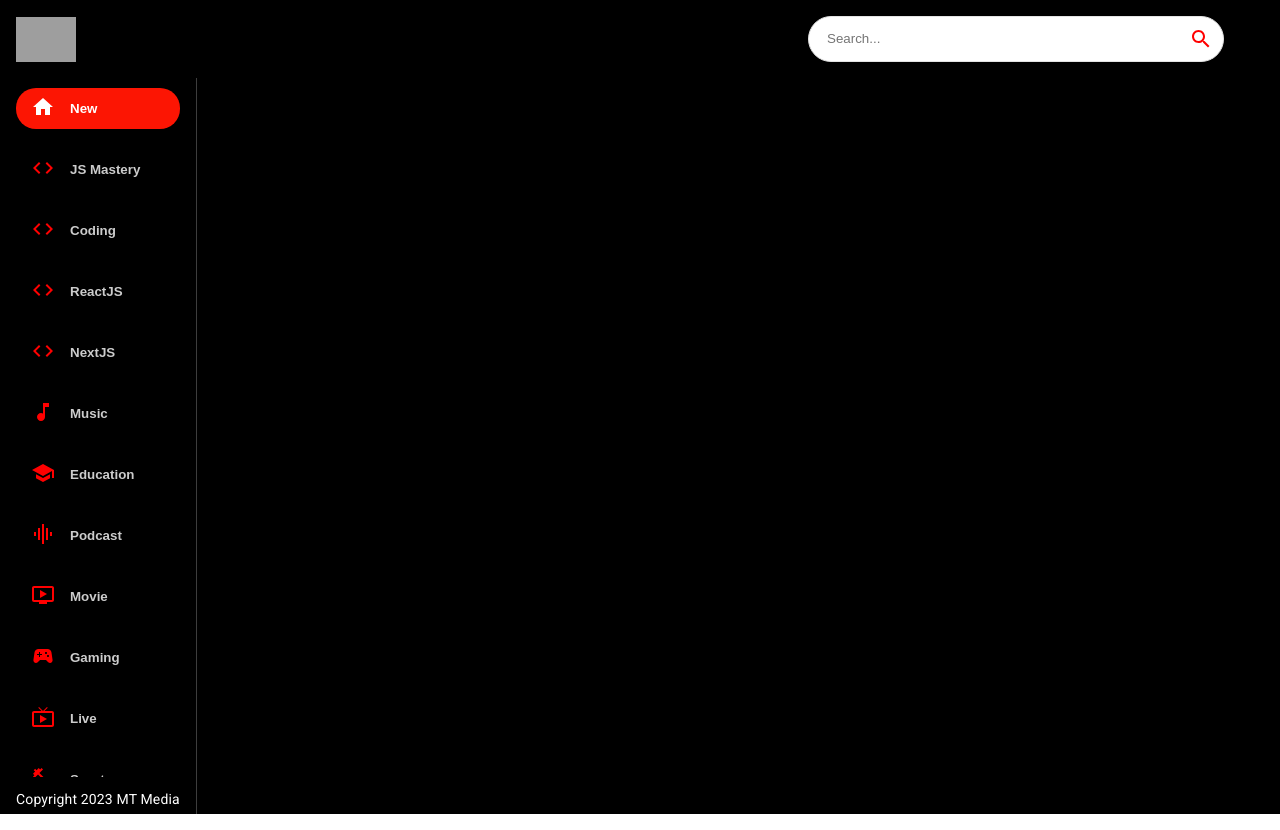
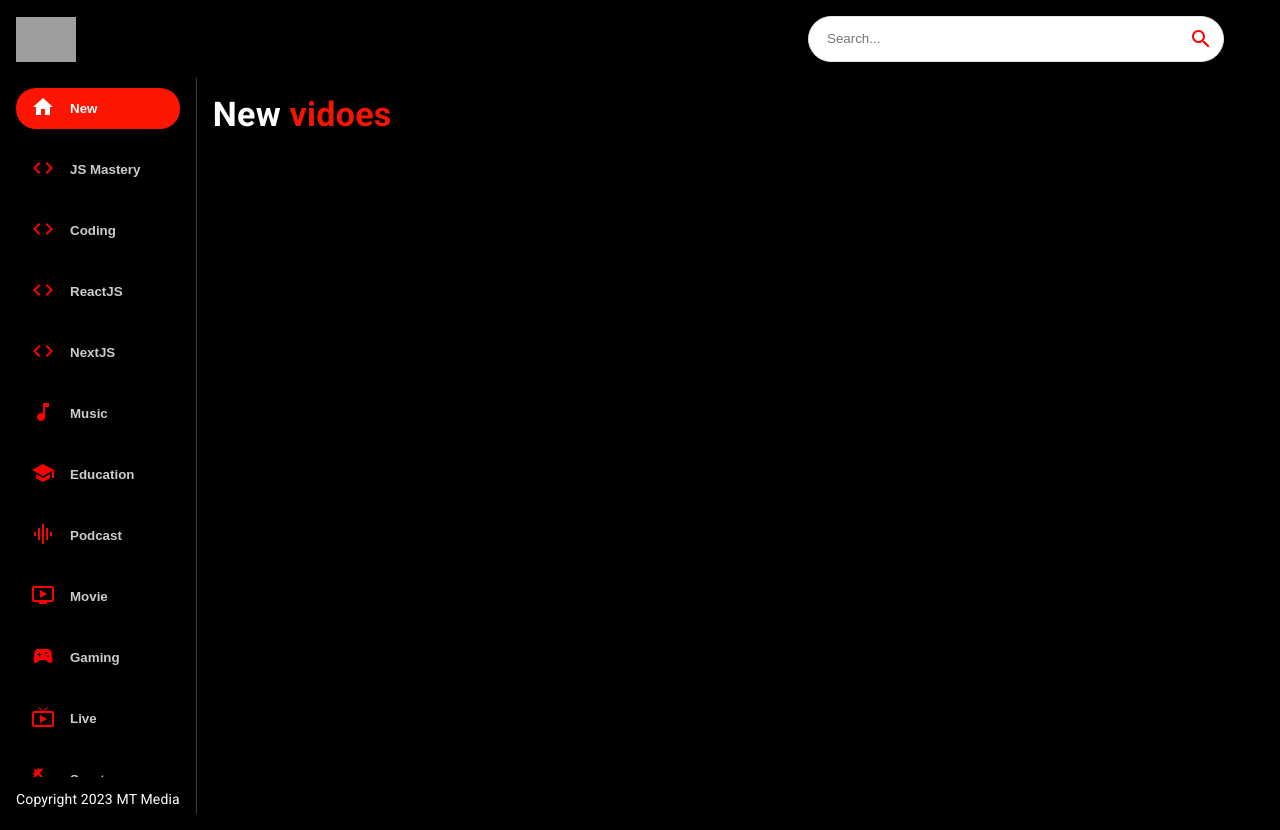
Before and after one commit to MaxT6/youtube-clone, a React (Create React App) app: page / in a window 1280 px wide. Built offline with nearby package versions, Linux system fonts and the light colour scheme; no server answers; grey boxes are pictures that could not be loaded.

Commit message:
Created basis for SideBar

```diff
--- a/src/components/Feed.jsx
+++ b/src/components/Feed.jsx
@@ -1,8 +1,17 @@
 import { useState, useEffect } from 'react';
 import { Box, Stack, Typography } from '@mui/material';
-import SideBar from './SideBar';
+import { SideBar, Videos } from './';
+
+import { fetchFromApi } from '../utils/fetchFromAPI';
 
 const Feed = () => {
+
+  const [selectedCategory, setSelectedCategory] = useState('New')
+
+  useEffect(() => {
+    fetchFromApi(`search?part=snippet&q=${selectedCategory}`)
+  }, [])
+
   return (
     <Stack sx={{
       flexDirection: {
@@ -25,6 +34,17 @@
           Copyright 2023 MT Media
         </Typography>
       </Box>
+      <Box p={2} sx={{ overflow: 'auto', height: '90vh', flex: 2}}>
+        <Typography variant="h4"
+          fontWeight="bold" mb={2} sx={{
+            color: 'white'}}
+            >
+           New <span style={{color: '#F31503'}}>
+            vidoes
+          </span>
+        </Typography>
+        <Videos videos={[]} />
+      </Box>
     </Stack>
 
   )
--- /dev/null
+++ b/src/components/Videos.jsx
@@ -0,0 +1,9 @@
+import React from 'react'
+
+const Videos = () => {
+  return (
+    <div>Videos</div>
+  )
+}
+
+export default Videos
--- a/src/components/index.js
+++ b/src/components/index.js
@@ -1,4 +1,5 @@
-//This file is to condense the number of imports into one line for App.js file
+//This file is to condense the number of imports into one line
+// Can be seen in App.js and Feed.jsx
 
 export { default as NavBar } from "./NavBar";
 export { default as Feed } from "./Feed";
@@ -6,4 +7,5 @@
 export { default as ChannelDetail } from "./ChannelDetail";
 export { default as SearchFeed } from "./SearchFeed";
 export { default as SearchBar } from "./SearchBar";
-export { default as SideBar } from "./SideBar"
+export { default as SideBar } from "./SideBar";
+export { default as Videos } from "./Videos";
--- /dev/null
+++ b/src/utils/fetchFromAPI.js
@@ -0,0 +1,20 @@
+import axios from "axios";
+
+const BASE_URL = 'https://youtube-v31.p.rapidapi.com';
+
+const options = {
+  method: 'GET',
+  params: {
+    maxResults: '50'
+  },
+  headers: {
+    'X-RapidAPI-Key': process.env.REACT_APP_RAPID_API_KEY,
+    'X-RapidAPI-Host': 'youtube-v31.p.rapidapi.com'
+  }
+};
+
+export const fetchFromApi = async (url) => {
+  const { data } = await axios.get(`${BASE_URL}/${url}`, options); // { data } is a destructering of the response
+
+  return data;
+}
```
Also changed, not shown: 1 other file (tests, documents, lock files or other folders).
